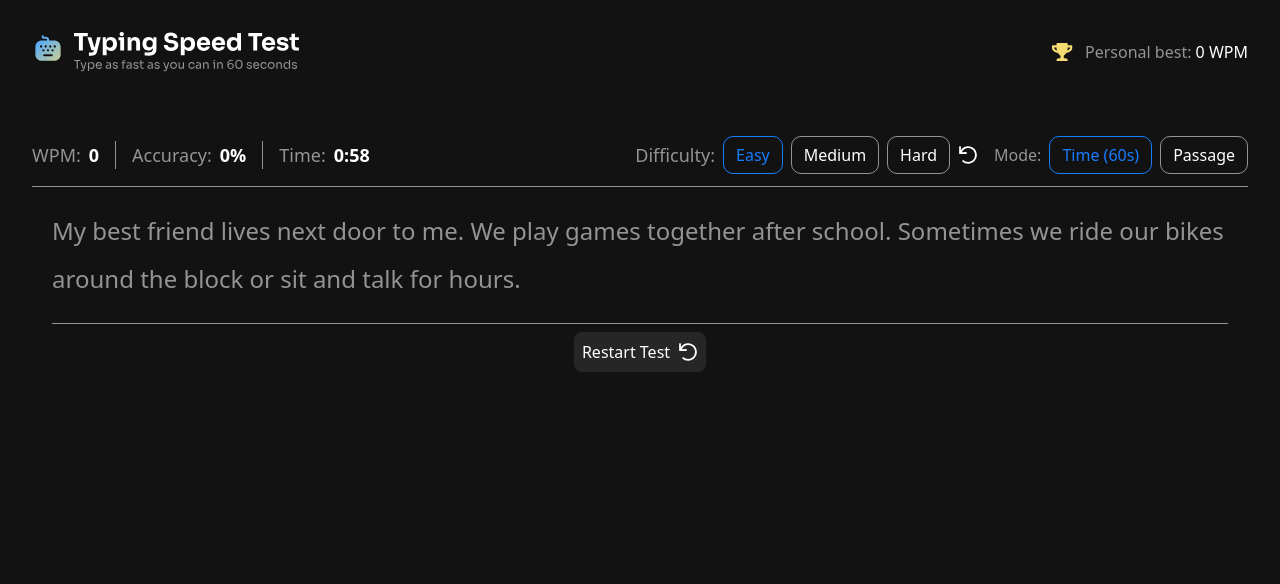
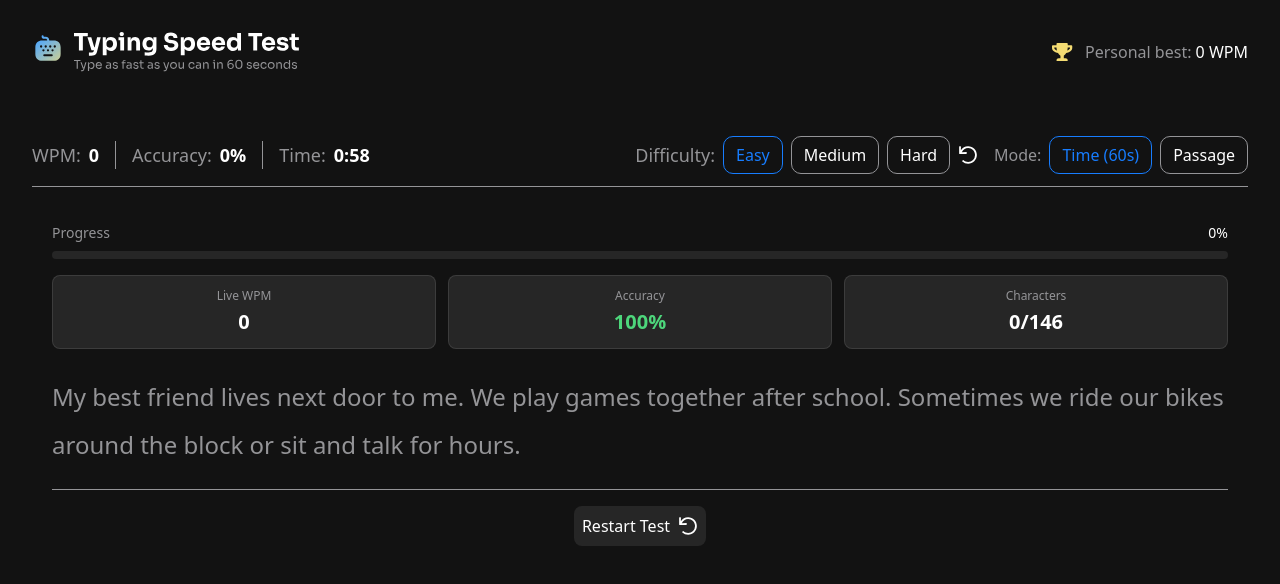
Before and after one commit to iamtridwan/typing-speed-test, a React (Vite) app: page / in a window 1280 px wide. Both pictures are taken after a click on the button "Start Typing Test". Shown: the top 584 px of the page. Built offline with nearby package versions, Linux system fonts and the light colour scheme; a web font is replaced by a local one.

Commit message:
added livestat and typing progress

```diff
--- a/src/components/CompleteModal.tsx
+++ b/src/components/CompleteModal.tsx
@@ -78,30 +78,39 @@ const CompleteModal = () => {
 
               // Reset everything to initial state
               dispatch({ type: "END_PLAY", payload: false });
-              dispatch({ type: "START_PLAY", payload: false }); // This will show the initial Modal
+              dispatch({ type: "START_PLAY", payload: false });
               dispatch({ type: "UPDATE_USERINPUT", payload: "" });
               dispatch({ type: "UPDATE_CORRECT_CHARS", payload: 0 });
               dispatch({ type: "UPDATE_WRONG_CHARS", payload: 0 });
               dispatch({ type: "UPDATE_WPM", payload: 0 });
+              dispatch({ type: "UPDATE_LIVE_WPM", payload: 0 }); // ✅ Add this
               dispatch({ type: "SET_ACCURACY", payload: 0 });
               dispatch({ type: "SET_CURRENT_TEXT" });
-              dispatch({ type: "TIMER", payload: 60 }); // Reset clock to 60
+              dispatch({ type: "TIMER", payload: 60 });
             }}
             className="transition-colors invert cursor-pointer flex text-white gap-2 bg-[#262626] rounded-lg py-2 px-3 items-center justify-center"
           >
-            <span>{state.isHighestScore ? 'Beat This Score' : 'Go Again'}</span>
+            <span>{state.isHighestScore ? "Beat This Score" : "Go Again"}</span>
             <img src={RestartIcon} alt="refresh icon" />
           </button>
         </div>
         <img
           src={StarOne}
           alt="star icon"
-          className={`${state.isHighestScore ? "hidden" : "max-w-[3rem] absolute -bottom-16 right-5"} `}
+          className={`${
+            state.isHighestScore
+              ? "hidden"
+              : "max-w-[3rem] absolute -bottom-16 right-5"
+          } `}
         />
         <img
           src={StarTwo}
           alt="star icon"
-          className={`${state.isHighestScore ? "hidden" : "max-w-[3rem] absolute top-6 left-12"}`}
+          className={`${
+            state.isHighestScore
+              ? "hidden"
+              : "max-w-[3rem] absolute top-6 left-12"
+          }`}
         />
 
         <img
--- /dev/null
+++ b/src/components/LiveStats.tsx
@@ -0,0 +1,71 @@
+import { useAppContext } from "../context/AppContext";
+
+const LiveStats = () => {
+  const { state } = useAppContext();
+  // calculate progress percentage
+  const progressPercentage =
+    state.currentText.length > 0
+      ? Math.round((state.userInput.length / state.currentText.length) * 100)
+      : 0;
+
+  // calculate live accuracy
+  const totalChars = state.correctChars + state.wrongChars;
+  const liveAccuracy =
+    totalChars > 0 ? Math.round((state.correctChars / totalChars) * 100) : 100;
+  return (
+    <div className="w-full mt-4 space-y-4">
+      {/* Progress Bar */}
+      <div className="w-full">
+        <div className="flex justify-between items-center mb-2">
+          <span className="text-[#949497] text-sm">Progress</span>
+          <span className="text-white text-sm font-medium">
+            {progressPercentage}%
+          </span>
+        </div>
+        <div className="w-full h-2 bg-[#262626] rounded-full overflow-hidden">
+          <div
+            className="h-full bg-linear-to-r from-[#177DFF] to-[#4DD67B] transition-all duration-300 ease-out rounded-full"
+            style={{ width: `${progressPercentage}%` }}
+          />
+        </div>
+      </div>
+
+      {/* Live Stats Grid */}
+      {state.playStarted && !state.playEnded && (
+        <div className="grid grid-cols-3 gap-3">
+          {/* Live WPM */}
+          <div className="bg-[#262626] rounded-lg p-3 border border-[#949497]/20">
+            <p className="text-[#949497] text-xs mb-1">Live WPM</p>
+            <p className="text-white text-xl font-bold">{state.liveWpm}</p>
+          </div>
+
+          {/* Live Accuracy */}
+          <div className="bg-[#262626] rounded-lg p-3 border border-[#949497]/20">
+            <p className="text-[#949497] text-xs mb-1">Accuracy</p>
+            <p
+              className={`text-xl font-bold ${
+                liveAccuracy === 100
+                  ? "text-[#4DD67B]"
+                  : liveAccuracy >= 95
+                  ? "text-white"
+                  : "text-[#D64D5B]"
+              }`}
+            >
+              {liveAccuracy}%
+            </p>
+          </div>
+
+          {/* Characters Typed */}
+          <div className="bg-[#262626] rounded-lg p-3 border border-[#949497]/20">
+            <p className="text-[#949497] text-xs mb-1">Characters</p>
+            <p className="text-white text-xl font-bold">
+              {state.userInput.length}/{state.currentText.length}
+            </p>
+          </div>
+        </div>
+      )}
+    </div>
+  );
+};
+
+export default LiveStats;
--- a/src/components/Modal.tsx
+++ b/src/components/Modal.tsx
@@ -51,6 +51,7 @@ const Modal = () => {
 
                   dispatch({ type: "START_PLAY", payload: true });
                   dispatch({ type: "SET_PLAY_RESET", payload: false });
+                  dispatch({ type: "UPDATE_LIVE_WPM", payload: 0 });
                   // Don't call handleTimer again - the timer is already running!
                 }}
                 className="bg-[#177DFF] hover:cursor-pointer w-24 text-white rounded-lg p-3 text-base font-medium"
--- a/src/components/TextArea.tsx
+++ b/src/components/TextArea.tsx
@@ -3,6 +3,7 @@ import Modal from "./Modal";
 import { useAppContext } from "../context/AppContext";
 import { stopTimer } from "../lib/utils";
 import RestartIcon from "../assets/images/icon-restart.svg";
+import LiveStats from "./LiveStats"; // ✅ Import
 
 const TextArea = () => {
   const { state, dispatch } = useAppContext();
@@ -15,6 +16,25 @@ const TextArea = () => {
       inputRef.current?.focus();
     }
   }, [state.playStarted]);
+
+  // Calculate live WPM every second while typing
+  useEffect(() => {
+    if (!state.playStarted || state.playEnded) {
+      return;
+    }
+
+    const wpmInterval = setInterval(() => {
+      const timeElapsed = (60 - state.clock) / 60; // in minutes
+
+      if (timeElapsed > 0 && state.correctChars > 0) {
+        const wordsTyped = state.correctChars / 5; // Average word length
+        const liveWpm = Math.round(wordsTyped / timeElapsed);
+        dispatch({ type: "UPDATE_LIVE_WPM", payload: liveWpm });
+      }
+    }, 1000); // Update every second
+
+    return () => clearInterval(wpmInterval);
+  }, [state.playStarted, state.playEnded, state.clock, state.correctChars, dispatch]);
 
   // update user inputted text and track correct/wrong chars
   const handleChange = (e: React.ChangeEvent<HTMLInputElement>) => {
@@ -52,33 +72,16 @@ const TextArea = () => {
     }
   };
 
-  // Calculate metrics when typing is complete
-  // const calculateMetrics = () => {
-  //   const totalChars = state.correctChars + state.wrongChars;
-
-  //   // Calculate accuracy
-  //   const accuracy = totalChars > 0
-  //     ? Math.round((state.correctChars / totalChars) * 100)
-  //     : 0;
-
-  //   // Calculate WPM (assuming average word length of 5 characters)
-  //   const timeElapsed = (60 - state.clock) / 60; // in minutes
-  //   const wordsTyped = state.correctChars / 5;
-  //   const wpm = timeElapsed > 0 ? Math.round(wordsTyped / timeElapsed) : 0;
-
-  //   dispatch({ type: "SET_ACCURACY", payload: accuracy });
-  //   dispatch({ type: "UPDATE_WPM", payload: wpm });
-  // };
-
   // stop timer when user finish typing before end of count down
   useEffect(() => {
-    if (state.userInput.length > 0 && state.userInput.length >= state.currentText.length) {
+    if (
+      state.playStarted &&
+      state.userInput.length > 0 &&
+      state.userInput.length >= state.currentText.length
+    ) {
       inputRef.current!.value = "";
       inputRef.current?.blur();
       setUserInpur("");
-
-      // Calculate metrics before stopping
-      // calculateMetrics();
 
       // Stop the timer
       stopTimer(state, dispatch);
@@ -95,8 +98,6 @@ const TextArea = () => {
     };
   }, [state.intervalId]);
 
-
-
   return (
     <div className="w-full p-2 md:p-5 h-fit relative">
       <input
@@ -106,7 +107,11 @@ const TextArea = () => {
         onKeyDown={handleKeyDown}
         className="absolute top-0 left-0 opacity-0 w-full cursor-default"
       />
-      <p className="text-start text-lg mb-2 md:text-xl lg:text-2xl leading-8 md:leading-12 text-[#949497] pb-5 border-[#949497] border-b">
+
+      {/* Live Stats - Show above text */}
+      <LiveStats />
+
+      <p className="text-start text-lg mb-2 md:text-xl lg:text-2xl leading-8 md:leading-12 text-[#949497] pb-5 border-[#949497] border-b mt-6">
         {state.currentText.split("").map((char, index) => {
           let color = "#949497";
           let borderBottom = "none";
@@ -122,7 +127,8 @@ const TextArea = () => {
           );
         })}
       </p>
-      <div className="w-full flex items-center justify-center">
+
+      <div className="w-full flex items-center justify-center mt-4">
         <button
           type="button"
           onClick={() => {
@@ -133,12 +139,13 @@ const TextArea = () => {
             dispatch({ type: "UPDATE_CORRECT_CHARS", payload: 0 });
             dispatch({ type: "UPDATE_WRONG_CHARS", payload: 0 });
             dispatch({ type: "UPDATE_WPM", payload: 0 });
+            dispatch({ type: "UPDATE_LIVE_WPM", payload: 0 }); // ✅ Reset live WPM
             dispatch({ type: "SET_ACCURACY", payload: 0 });
             dispatch({ type: "TIMER", payload: 60 });
             setUserInpur("");
             stopTimer(state, dispatch);
           }}
-          className="flex text-white gap-2 bg-[#262626] rounded-lg p-2 items-center justify-center"
+          className="flex text-white gap-2 bg-[#262626] rounded-lg p-2 items-center justify-center hover:bg-[#333333] transition-colors"
         >
           <span>Restart Test</span>
           <img src={RestartIcon} alt="refresh icon" />
--- a/src/context/AppContext.tsx
+++ b/src/context/AppContext.tsx
@@ -18,6 +18,7 @@ type StateType = {
   isHighestScore: boolean;
   clock: number;
   intervalId: number | null;
+  liveWpm: number;
 };
 
 type ActionType =
@@ -32,6 +33,7 @@ type ActionType =
   | { type: "TIMER"; payload: number }
   | { type: "SET_PLAY_RESET"; payload: boolean }
   | { type: "UPDATE_WPM"; payload: number }
+  | { type: "UPDATE_LIVE_WPM"; payload: number }
   | { type: "UPDATE_CORRECT_CHARS"; payload: number }
   | { type: "UPDATE_WRONG_CHARS"; payload: number }
   | { type: "SET_IS_HIGHEST_SCORE"; payload: boolean }
@@ -54,6 +56,7 @@ const initialState: StateType = {
   correctChars: 0,
   wrongChars: 0,
   isHighestScore: false,
+  liveWpm: 0,
 
 };
 
@@ -69,6 +72,12 @@ function reducer(state: StateType, action: ActionType): StateType {
       return {
         ...state,
         bestScore: action.payload,
+      };
+
+    case "UPDATE_LIVE_WPM":
+      return {
+        ...state,
+        liveWpm: action.payload,
       };
 
     case "SET_IS_HIGHEST_SCORE":
```
